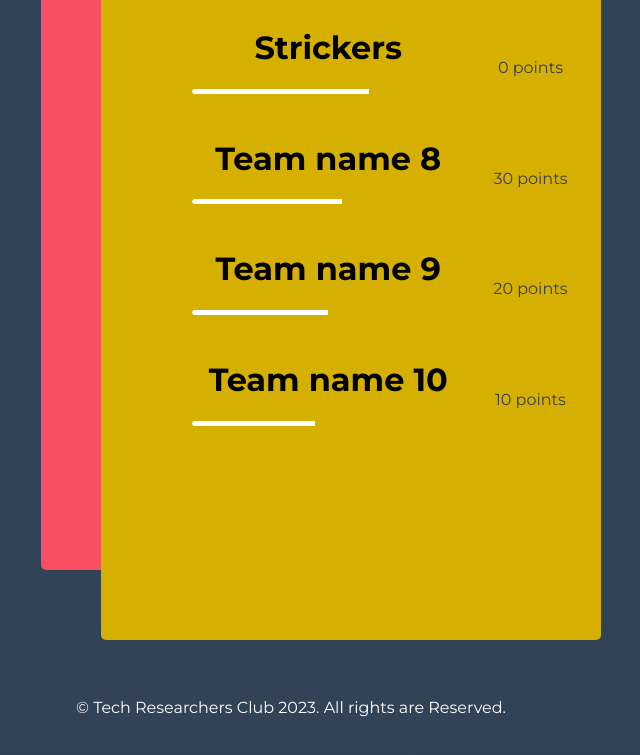
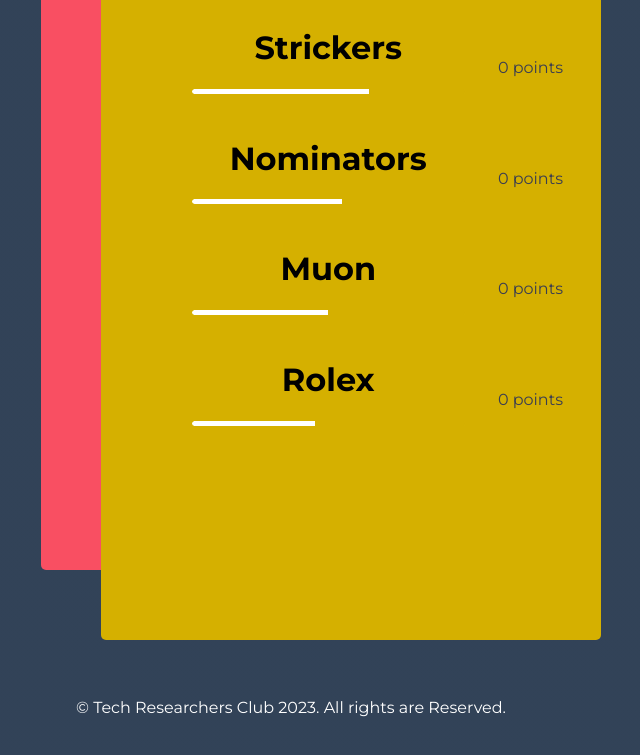
Before and after one commit to Tech-Researchers-Club-VITC/TRC-Leaderboard, a plain HTML site: page index.html in a window 1280 px wide. Shown: the part 814-1569 px from the top of the page, without its empty margins (349-989 px from the left). Drawn offline with Linux system fonts and the light colour scheme.

Commit message:
Update index.html

```diff
--- a/index.html
+++ b/index.html
@@ -114,37 +114,37 @@
 					<div class="lboard_mem">
 						<div class="img"></div>
 						<div class="name_bar">
-							<h1>Team name 8</h1>
+							<h1>Nominators</h1>
 							<div class="bar_wrap">
 								<div class="inner_bar" style="width: 55%"></div>
 							</div>
 						</div>
 						<div class="points">
-							30 points
+							0 points
 						</div>
 					</div>
 					<div class="lboard_mem">
 						<div class="img"></div>
 						<div class="name_bar">
-							<h1>Team name 9</h1>
+							<h1>Muon</h1>
 							<div class="bar_wrap">
 								<div class="inner_bar" style="width: 50%"></div>
 							</div>
 						</div>
 						<div class="points">
-							20 points
+							0 points
 						</div>
 					</div>
 					<div class="lboard_mem">
 						<div class="img"></div>
 						<div class="name_bar">
-							<h1>Team name 10</h1>
+							<h1>Rolex</h1>
 							<div class="bar_wrap">
 								<div class="inner_bar" style="width: 45%"></div>
 							</div>
 						</div>
 						<div class="points">
-							10 points
+							0 points
 						</div>
 					</div>
 				</div>
```
